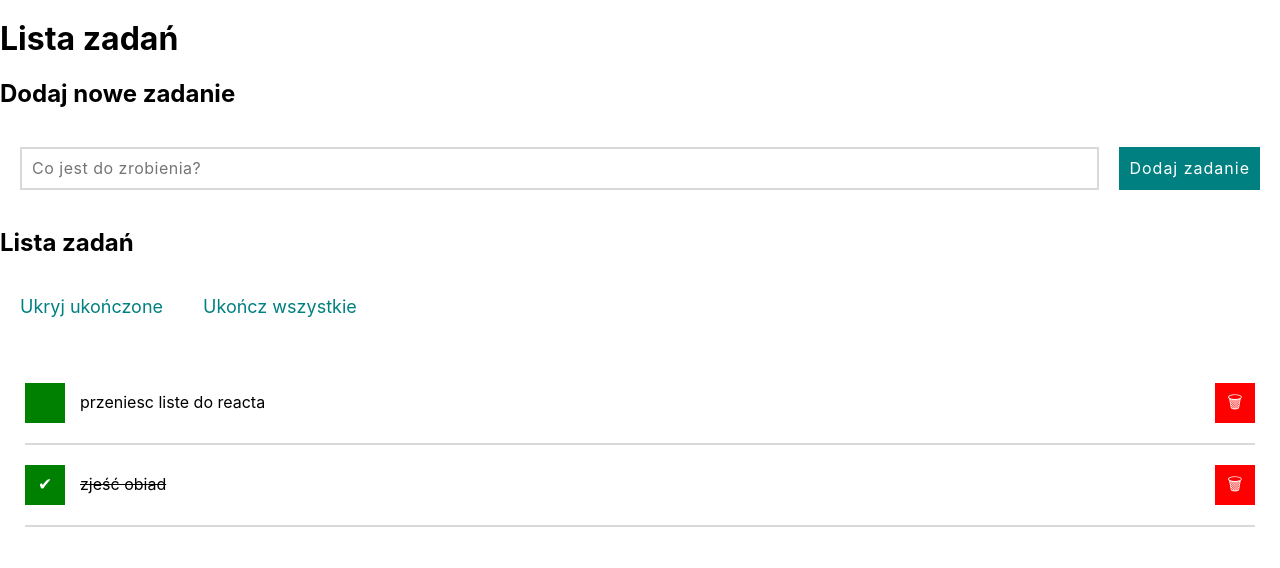
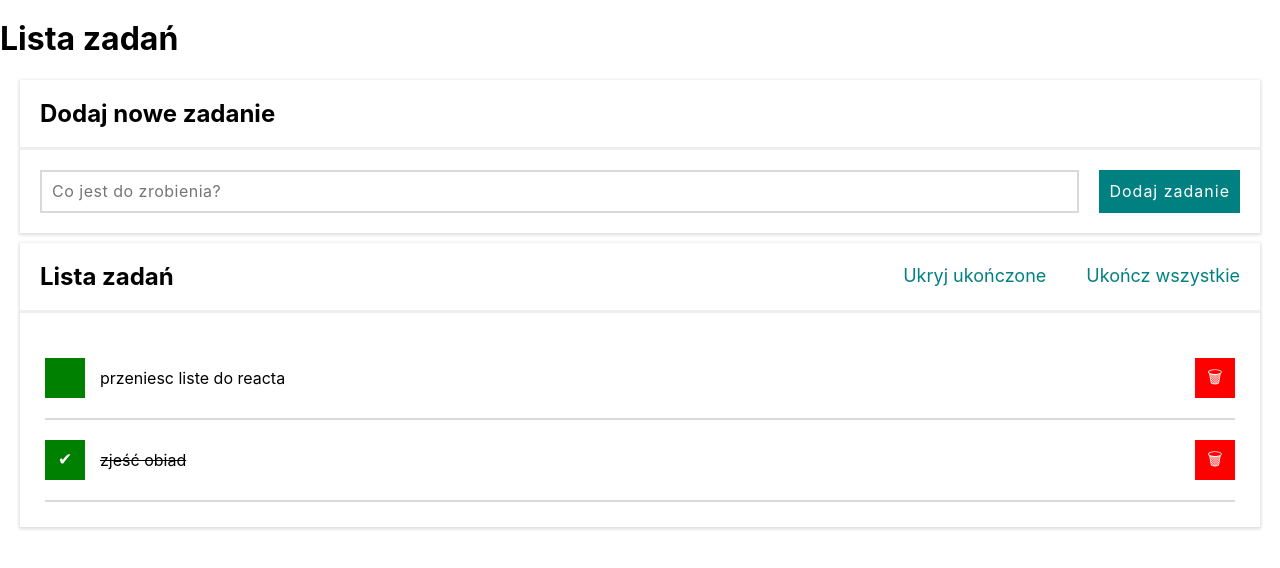
Before and after one commit to HiTymek/todo-list-react, a React (Create React App) app: page / in a window 1280 px wide. Shown: the top 568 px of the page. Built offline with nearby package versions, Linux system fonts and the light colour scheme.

Commit message:
add Section element to react app

```diff
--- a/src/App.js
+++ b/src/App.js
@@ -1,7 +1,7 @@
 import Form from "./Form";
 import Tasks from "./Tasks";
 import Buttons from "./Buttons";
-
+import Section from "./Section";
 
 
 const tasks = [
@@ -25,17 +25,15 @@
       <header className="header">
         <h1 className="header__title">Lista zadań</h1>
       </header>
-      <section className="section">
-        <h2 className="section__header">Dodaj nowe zadanie</h2>
-        <Form />
-      </section>
-      <section className="section">
-        <div className="section__headerContainer">
-          <h2 className="section__header">Lista zadań</h2>
-          <Buttons tasks={tasks} hideDoneTasks={hideDoneTasks} />
-        </div>
-        <Tasks tasks={tasks} hideDoneTasks={hideDoneTasks} />
-      </section>
+      <Section
+        title="Dodaj nowe zadanie"
+        body={<Form />}
+      />
+      <Section
+        title="Lista zadań"
+        body={<Tasks tasks={tasks} hideDoneTasks={hideDoneTasks} />}
+        extraHeaderContent={<Buttons tasks={tasks} hideDoneTasks={hideDoneTasks} />}
+      />
     </main>
   );
 }
--- /dev/null
+++ b/src/Section/index.js
@@ -0,0 +1,13 @@
+import "./style.css";
+
+const Section = ({ title, extraHeaderContent, body }) => (
+    <section className="section">
+        <div className="section__headerContainer">
+            <h2 className="section__header">{title}</h2>
+            {extraHeaderContent}
+        </div>
+        {body}
+    </section>
+);
+
+export default Section;
--- /dev/null
+++ b/src/Section/style.css
@@ -0,0 +1,18 @@
+.section {
+    background-color: white;
+    margin: 10px 20px;
+    box-shadow: 0px 1px 3px 1px #ddd;
+}
+
+.section__header {
+    margin-bottom: 0;
+    margin-top: 0;
+    padding: 20px;
+}
+
+.section__headerContainer {
+    display: flex;
+    justify-content: space-between;
+    align-items: center;
+    border-bottom: 3px solid #eee;
+}
```
